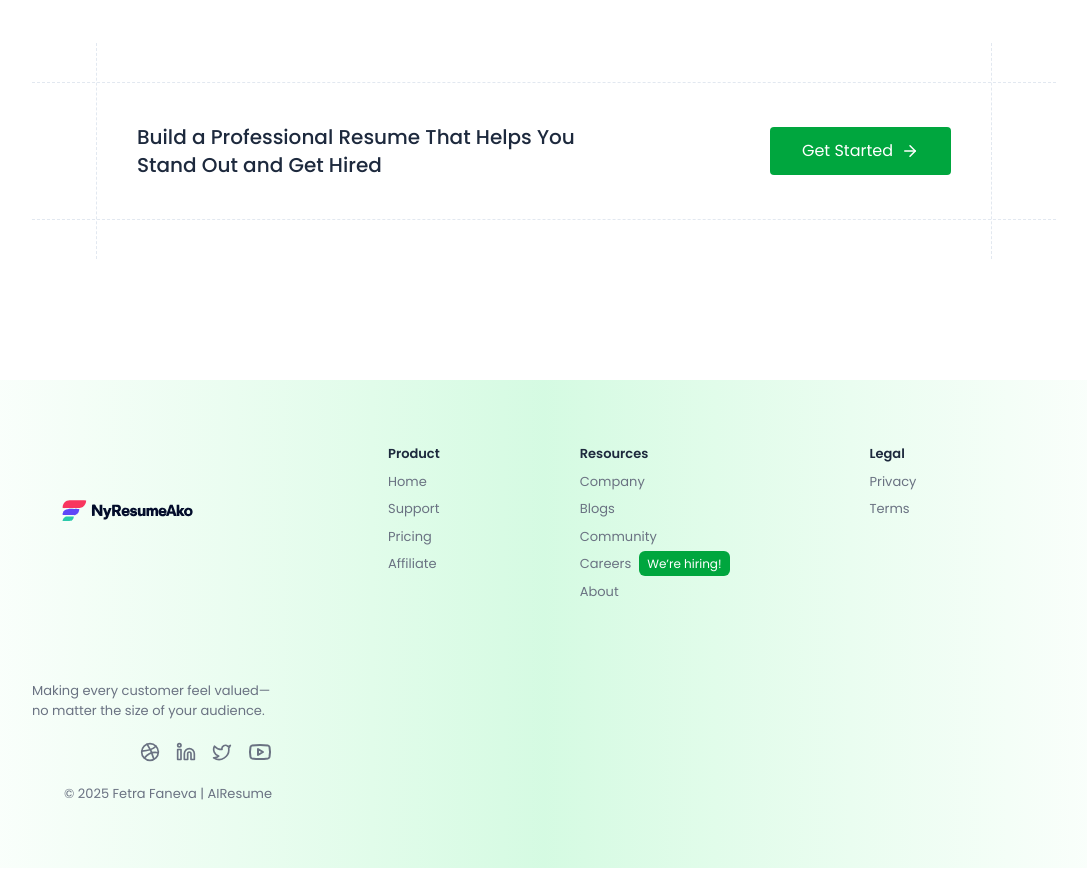
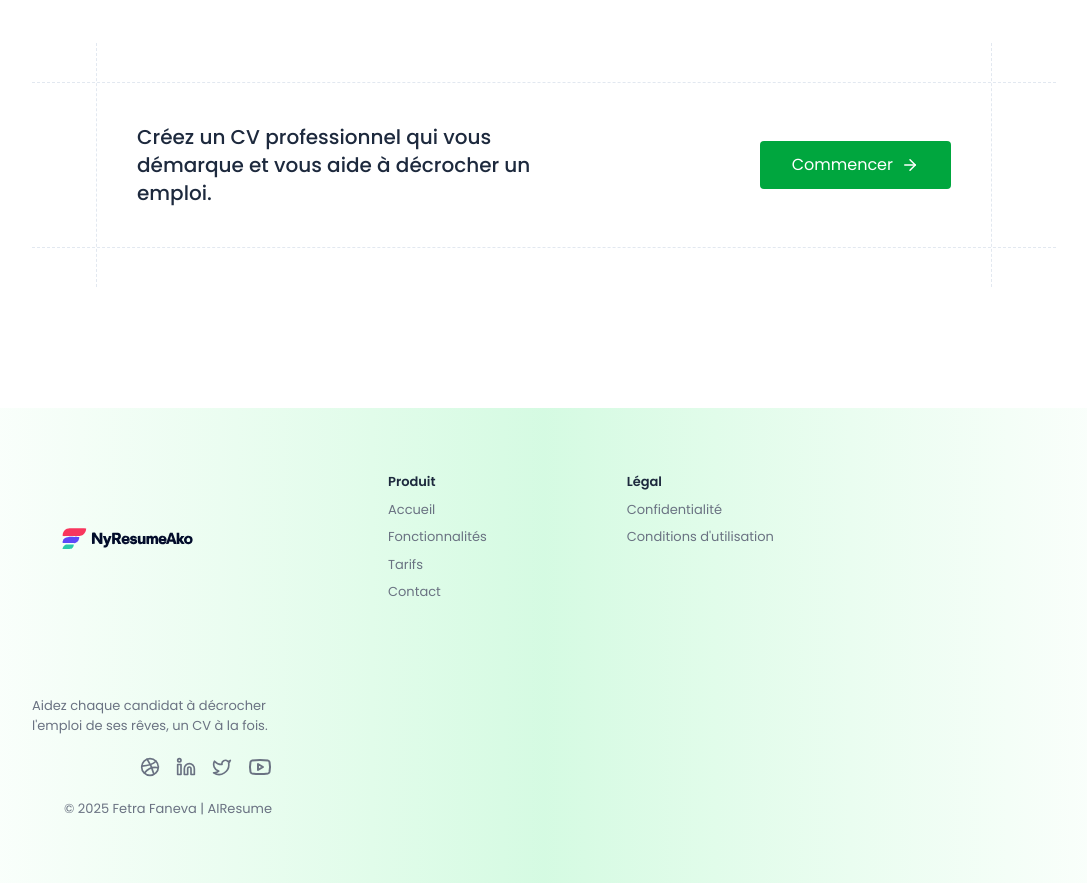
Before and after one commit to fetrafaneva/MERN_AIResume, a React (Vite) app in the folder client/: page / in a window 1280 px wide. Shown: the part 1480-2363 px from the top of the page, without its empty margins (96-1183 px from the left). Built offline with nearby package versions, Linux system fonts and the light colour scheme.

Commit message:
feat: update footer component

```diff
--- a/client/src/components/home/CallToAction.jsx
+++ b/client/src/components/home/CallToAction.jsx
@@ -8,13 +8,14 @@ const CallToAction = () => {
     >
       <div className="flex flex-col md:flex-row text-center md:text-left items-center justify-between gap-8 px-3 md:px-10 border-x border-dashed border-slate-200 py-16 sm:py-20 -mt-10 -mb-10 w-full">
         <p className="text-xl font-medium max-w-md text-slate-800">
-          Build a Professional Resume That Helps You Stand Out and Get Hired
+          Créez un CV professionnel qui vous démarque et vous aide à décrocher
+          un emploi.{" "}
         </p>
         <a
-          href="https://prebuiltui.com"
+          href="/app"
           className="flex items-center gap-2 rounded py-3 px-8 bg-green-600 hover:bg-green-700 transition text-white"
         >
-          <span>Get Started</span>
+          <span>Commencer</span>
           <svg
             xmlns="http://www.w3.org/2000/svg"
             width="24"
--- a/client/src/components/home/Footer.jsx
+++ b/client/src/components/home/Footer.jsx
@@ -6,78 +6,51 @@ const Footer = () => {
       <>
         <footer className="flex flex-wrap justify-center lg:justify-between overflow-hidden gap-10 md:gap-20 py-16 px-6 md:px-16 lg:px-24 xl:px-32 text-[13px] text-gray-500 bg-gradient-to-r from-white via-green-200/60 to-white mt-40">
           <div className="flex flex-wrap items-start gap-10 md:gap-[60px] xl:gap-[140px]">
-            <a href="#">
+            <a href="/">
               <img src="/logo1.svg" alt="logo" className=" h-36 w-auto" />
             </a>
             <div>
-              <p className="text-slate-800 font-semibold">Product</p>
+              <p className="text-slate-800 font-semibold">Produit</p>
               <ul className="mt-2 space-y-2">
                 <li>
                   <a href="/" className="hover:text-green-600 transition">
-                    Home
+                    Accueil
                   </a>
                 </li>
                 <li>
-                  <a href="/" className="hover:text-green-600 transition">
-                    Support
+                  <a
+                    href="/#features"
+                    className="hover:text-green-600 transition"
+                  >
+                    Fonctionnalités
                   </a>
                 </li>
                 <li>
-                  <a href="/" className="hover:text-green-600 transition">
-                    Pricing
+                  <a
+                    href="/app/pricing"
+                    className="hover:text-green-600 transition"
+                  >
+                    Tarifs
                   </a>
                 </li>
                 <li>
-                  <a href="/" className="hover:text-green-600 transition">
-                    Affiliate
+                  <a href="/#cta" className="hover:text-green-600 transition">
+                    Contact
                   </a>
                 </li>
               </ul>
             </div>
             <div>
-              <p className="text-slate-800 font-semibold">Resources</p>
+              <p className="text-slate-800 font-semibold">Légal</p>
               <ul className="mt-2 space-y-2">
                 <li>
                   <a href="/" className="hover:text-green-600 transition">
-                    Company
+                    Confidentialité
                   </a>
                 </li>
                 <li>
                   <a href="/" className="hover:text-green-600 transition">
-                    Blogs
-                  </a>
-                </li>
-                <li>
-                  <a href="/" className="hover:text-green-600 transition">
-                    Community
-                  </a>
-                </li>
-                <li>
-                  <a href="/" className="hover:text-green-600 transition">
-                    Careers
-                    <span className="text-xs text-white bg-green-600 rounded-md ml-2 px-2 py-1">
-                      We’re hiring!
-                    </span>
-                  </a>
-                </li>
-                <li>
-                  <a href="/" className="hover:text-green-600 transition">
-                    About
-                  </a>
-                </li>
-              </ul>
-            </div>
-            <div>
-              <p className="text-slate-800 font-semibold">Legal</p>
-              <ul className="mt-2 space-y-2">
-                <li>
-                  <a href="/" className="hover:text-green-600 transition">
-                    Privacy
-                  </a>
-                </li>
-                <li>
-                  <a href="/" className="hover:text-green-600 transition">
-                    Terms
+                    Conditions d'utilisation
                   </a>
                 </li>
               </ul>
@@ -85,8 +58,8 @@ const Footer = () => {
           </div>
           <div className="flex flex-col max-md:items-center max-md:text-center gap-2 items-end">
             <p className="max-w-60">
-              Making every customer feel valued—no matter the size of your
-              audience.
+              Aidez chaque candidat à décrocher l'emploi de ses rêves, un CV à
+              la fois.
             </p>
             <div className="flex items-center gap-4 mt-3">
               <a href="https://dribbble.com/" target="_blank" rel="noreferrer">
```
